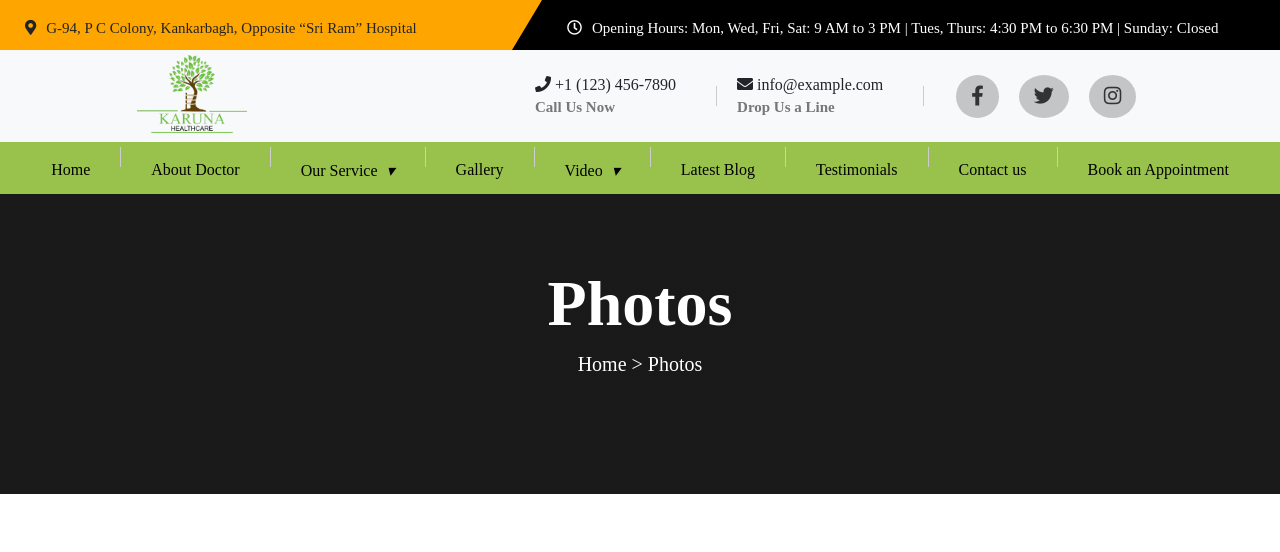
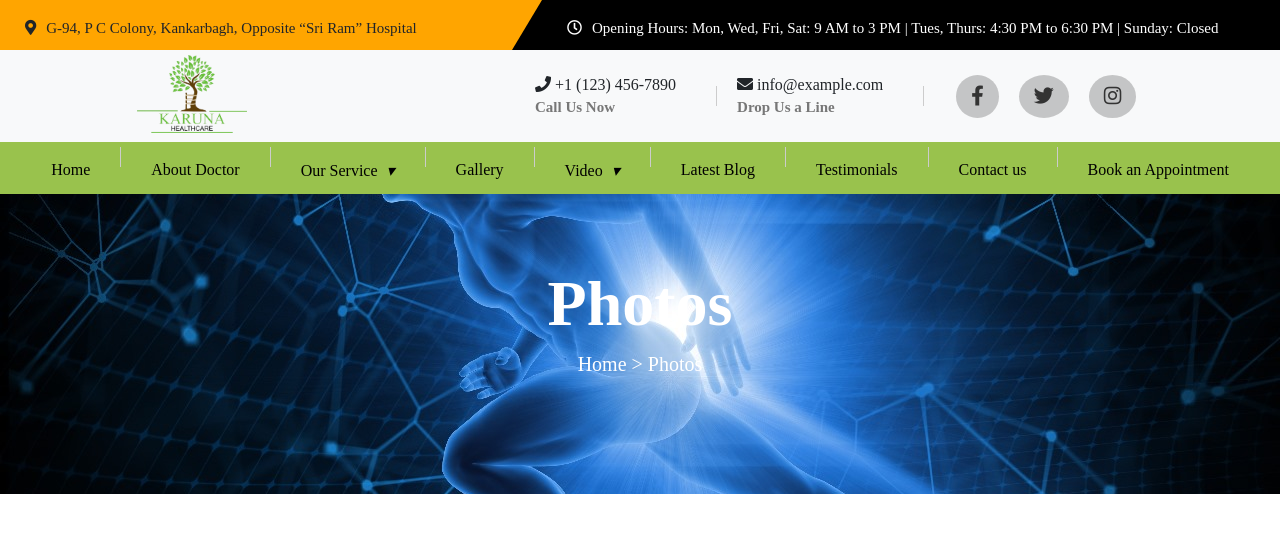
Before and after one commit to Abhisingh0902/doctor-portfolio, a plain HTML site: page gallery.html in a window 1280 px wide. Shown: the top 552 px of the page. Drawn offline with nearby package versions, Linux system fonts and the light colour scheme.

Commit message:
banner update

```diff
--- a/css/main.css
+++ b/css/main.css
@@ -1430,13 +1430,10 @@ text-align: left;
 
 /* static banner style */
 .banner {
-    background-color: #333;
+    /* background-color: #333; */
     color: #fff;
     padding: 50px 0;
-    background-image: linear-gradient(
-        rgba(0, 0, 0, 0.5),
-        rgba(0, 0, 0, 0.5)
-    ), url("image/images-that-simulate-x-rays-with-neon-colors.jpg");
+    background-image: url("../image/images-that-simulate-x-rays-with-neon-colors.jpg");
     background-position: center;
     background-size: cover;
     background-repeat: no-repeat;
```
